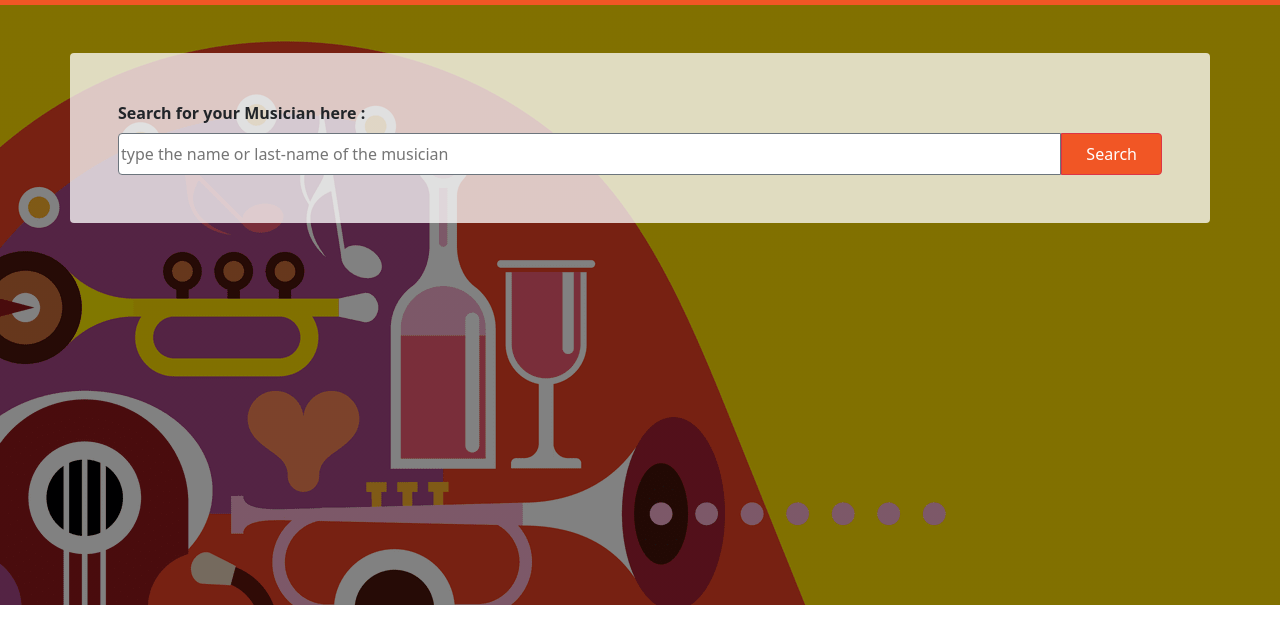
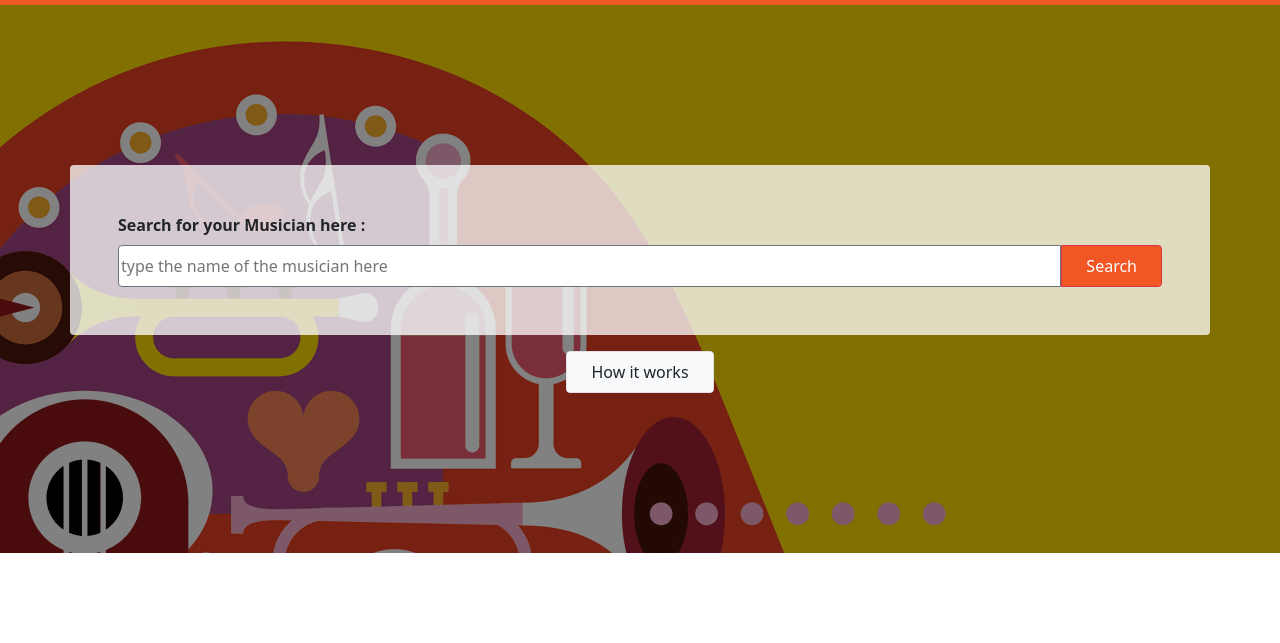
Before and after one commit to AymenBida/Directory-of-Musicians, a plain HTML site: page index.html in a window 1280 px wide. Shown: the part 59-702 px from the top of the page. Drawn offline with nearby package versions, Linux system fonts and the light colour scheme.

Commit message:
add a button leading to the section 'how it works'

```diff
--- a/css/styles.scss
+++ b/css/styles.scss
@@ -8,15 +8,16 @@ $my-red : #F15625;
   height: 1.5em;
 }
 
-.color-white {
-  color: white;
+.no-deco {
+  text-decoration: none;
 }
+
 
 #main-container {
   background-image:
     linear-gradient(rgba(0, 0, 0, 0.493), rgba(0, 0, 0, 0.493)),
     url(/assets/images/background.png);
-  height: 600px;
+  padding: 10em 0;
 }
 
 #search-form {
--- a/index.html
+++ b/index.html
@@ -45,17 +45,21 @@
     </nav>
   </header>
   <main>
-    <div id="main-container" class="container-fluid py-5">
-      <form action="list.html" id="search-form" class="container rounded p-5" method="GET">
+    <div id="main-container" class="container-fluid d-flex flex-column">
+      <form action="list.html" id="search-form" class="container rounded p-5 mb-3" method="GET">
         <div>
           <label class="fw-bold mb-2" for="search">Search for your Musician here :</label>
           <div class="d-flex">
             <input class="rounded-start flex-grow-1 border border-secondary" type="text"
-              placeholder="type the name or last-name of the musician">
+              placeholder="type the name of the musician here">
             <button type="button" class="rounded-end border border-danger bg-myred text-white py-2 px-4">Search</button>
           </div>
         </div>
       </form>
+      <a type="button" class="mx-auto border rounded p-2 px-4 no-deco text-dark bg-light" href="#how-it-works">How it works</a>
+    </div>
+    <div id="how-it-works" class="container-fluid bg-light">
+
     </div>
   </main>
   <footer>
```
Also changed, not shown: css/styles.css, 1 other file.
